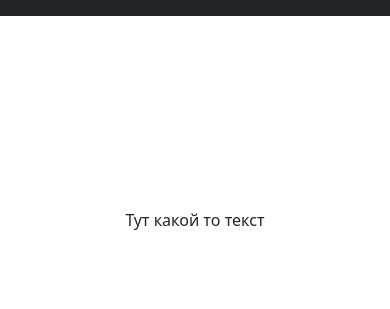
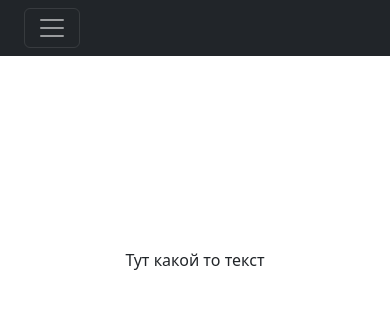
Before and after one commit to bergamot-tea/tradehelper, a Django app: page /about/ in a window 390 px wide. Shown: the top 309 px of the page. Run offline with Django 3.2, Linux system fonts and the light colour scheme; some libraries are stand-ins or nearby versions.

Commit message:
fix navbar on mobile

```diff
--- a/templates/base.html
+++ b/templates/base.html
@@ -6,15 +6,18 @@
     <meta charset="utf-8">
     <meta name="viewport" content="width=device-width, initial-scale=1">
 	<meta name="description" content="Прогнозы роста цены криптовалют: Bitcoin, Ethereum, BNB, Dogecoin, Shiba Inu, Ripple, Tron, Cardano">
+	<meta name="yandex-verification" content="de8db6fbbf1ea028" />
     <!-- Bootstrap CSS -->
 	<link href="https://cdn.jsdelivr.net/npm/bootstrap@5.2.0/dist/css/bootstrap.min.css" rel="stylesheet" integrity="sha384-gH2yIJqKdNHPEq0n4Mqa/HGKIhSkIHeL5AyhkYV8i59U5AR6csBvApHHNl/vI1Bx" crossorigin="anonymous">
  <!--   <link href="https://cdn.jsdelivr.net/npm/bootstrap@5.1.3/dist/css/bootstrap.min.css" rel="stylesheet" integrity="sha384-1BmE4kWBq78iYhFldvKuhfTAU6auU8tT94WrHftjDbrCEXSU1oBoqyl2QvZ6jIW3" crossorigin="anonymous"> -->
     <title>Четыре эксперта</title>
 	<link rel="shortcut icon" type="image/png" href="{% static 'img/favicon.png' %}"/>
 
+	<script src="https://cdn.jsdelivr.net/npm/bootstrap@5.2.0/dist/js/bootstrap.bundle.min.js" integrity="sha384-A3rJD856KowSb7dwlZdYEkO39Gagi7vIsF0jrRAoQmDKKtQBHUuLZ9AsSv4jD4Xa" crossorigin="anonymous"></script>
 <!--	<script src="https://cdn.jsdelivr.net/npm/vue@2.7.0"></script>  -->
 	<script src="https://cdn.jsdelivr.net/npm/chart.js@3.8.0"></script>
 <!--	<script src="https://unpkg.com/vue-chartjs@3.5.1/dist/vue-chartjs.min.js"></script>  -->
+
 
   </head>
   <body>
@@ -54,16 +57,28 @@
 --bs-dropdown-link-active-bg: #000000;
 }
 
-
-
-
     </style>
 
 
 
-<nav class="navbar navbar-expand-lg navbar-dark bg-dark" aria-label="Tenth navbar example">
-    <div class="container-fluid">
-       <div class="collapse navbar-collapse justify-content-md-center" id="navbarsExample08">
+
+
+
+
+
+<nav class="navbar navbar-expand-lg navbar-dark bg-dark sticky-top" aria-label="">
+
+
+    <div class="container-fluid g-5">
+
+	<button class="navbar-toggler" type="button" data-bs-toggle="collapse" data-bs-target="#collapsibleNavbar" aria-controls="collapsibleNavbar" aria-expanded="false" aria-label="">
+      <span class="navbar-toggler-icon"></span>
+    </button>
+
+
+       <div class="collapse navbar-collapse justify-content-md-center" id="collapsibleNavbar">
+
+
         <ul class="navbar-nav">
           <li class="nav-item">
             <a class="nav-link" aria-current="page" href="/">Домой</a>
@@ -121,11 +136,15 @@
 
 
 
+
+
+
 {% block content %}
 {% endblock %}
 
-<script src="https://cdn.jsdelivr.net/npm/bootstrap@5.2.0/dist/js/bootstrap.bundle.min.js" integrity="sha384-A3rJD856KowSb7dwlZdYEkO39Gagi7vIsF0jrRAoQmDKKtQBHUuLZ9AsSv4jD4Xa" crossorigin="anonymous"></script>
-<!--<script src="https://cdn.jsdelivr.net/npm/bootstrap@5.1.3/dist/js/bootstrap.bundle.min.js" integrity="sha384-ka7Sk0Gln4gmtz2MlQnikT1wXgYsOg+OMhuP+IlRH9sENBO0LRn5q+8nbTov4+1p" crossorigin="anonymous"></script> -->
+
+
+
 
 {% block scripts %}
 {% endblock %}
@@ -149,5 +168,6 @@
 <!-- /Yandex.Metrika counter -->
 
 
+
   </body>
 </html>
```
